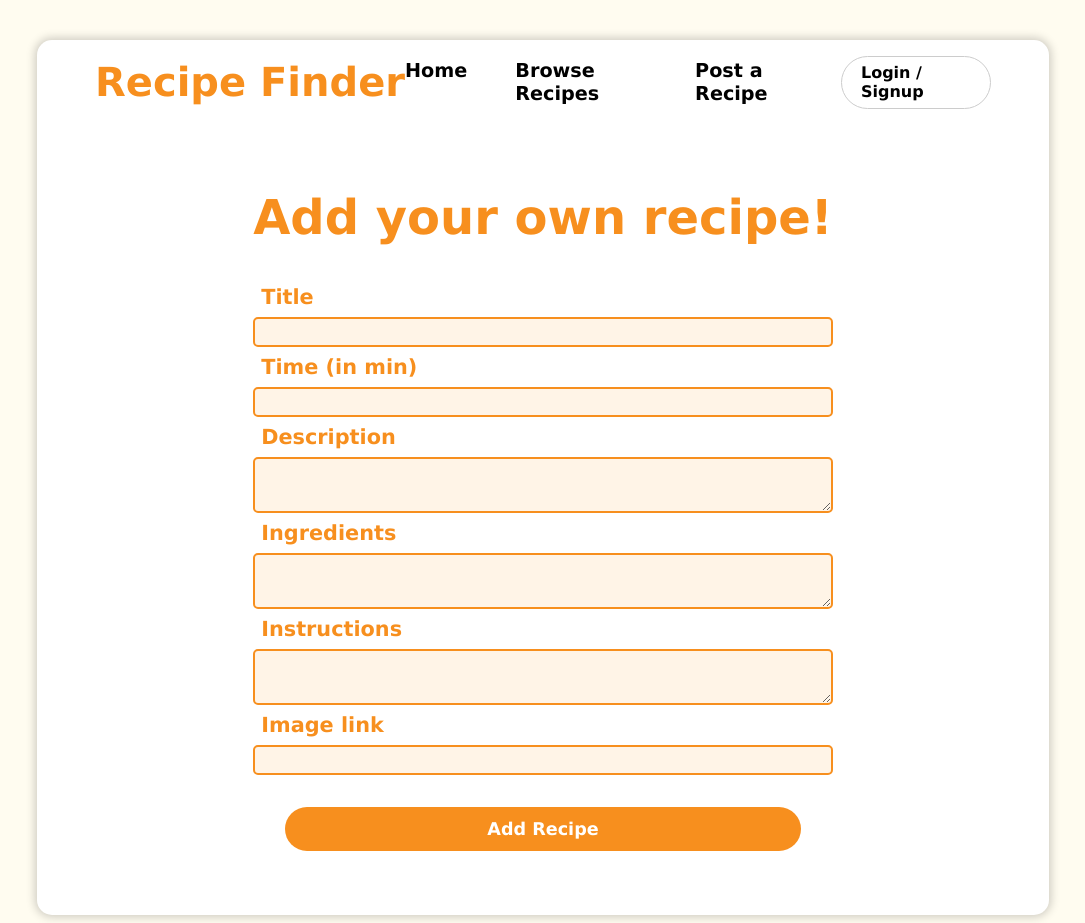
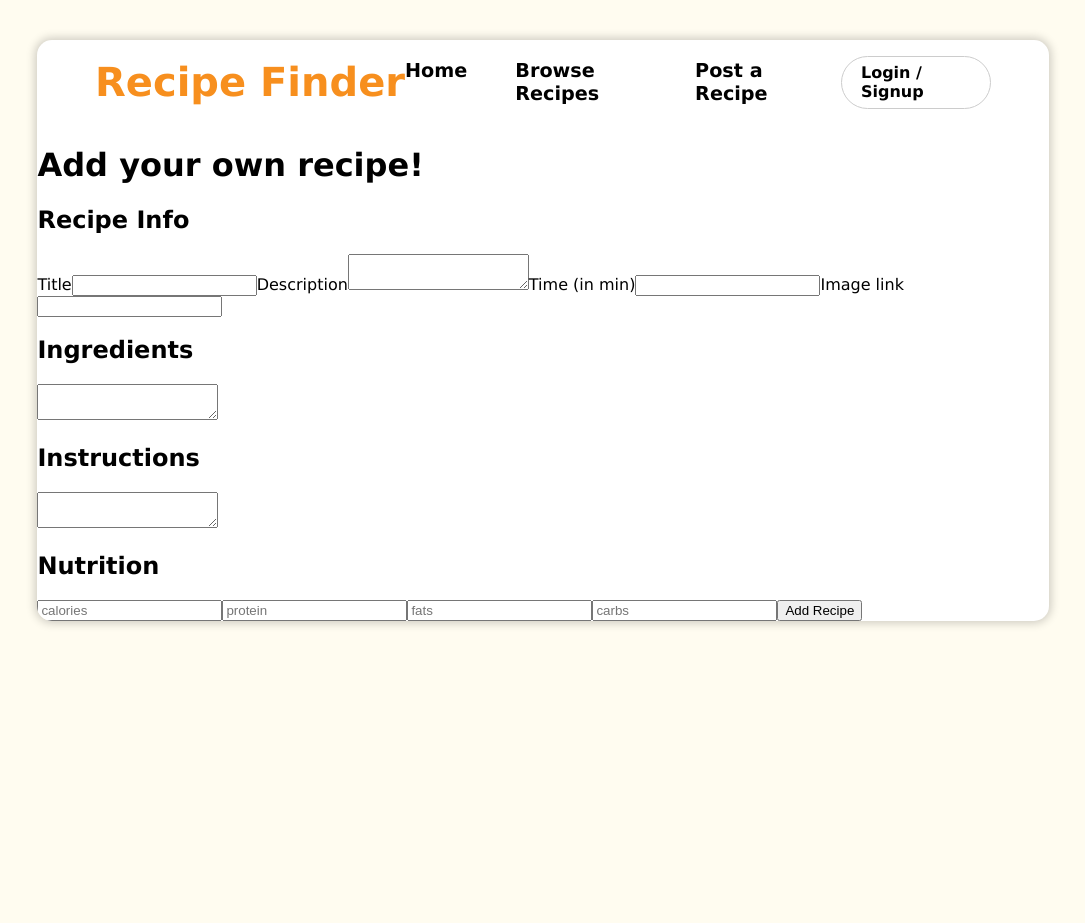
Before and after one commit to ChaseTeague1/recipefinder, a React (Create React App) app: page /post in a window 1280 px wide. Shown: the whole page, without its empty margins (97-1182 px from the left). After the commit the page ends 800 px from the top, so only its background shows below. Built offline with nearby package versions, Linux system fonts and the light colour scheme; no server answers.

Commit message:
deleted the styling for the PostRecipe page, restarting from scratch with a better idea in mind

```diff
--- a/src/App.js
+++ b/src/App.js
@@ -21,7 +21,7 @@ function App() {
     <div className="app-container">
       <Navbar />
       <Routes>
-        <Route path="/" element={<Home />} />
+        <Route path="/" element={<Home recipes={recipes}/>} />
         <Route path="/browse" element={<BrowseRecipe recipes={recipes}/>} />
         <Route path="/post" element={<PostRecipe />} />
         <Route path="/login" element={<LoginSignup />} />
--- a/src/index.css
+++ b/src/index.css
@@ -147,6 +147,11 @@ body {
   padding-bottom: 10px;
 }
 
+.featured-recipes{
+  display: flex;
+  justify-content: center;
+}
+
 /* SearchBar inside Home */
 .search-name {
   background-color: #f78f1e;
@@ -237,61 +242,3 @@ body {
 
 
 /*Post recipe styling */
-.post-recipe-container{
-  display: grid;
-  justify-content: center;
-  margin: 2rem;
-  text-align: left;
-}
-
-.post-recipe-container h1{
-  color: #f78f1e;
-  font-weight: 900;
-  font-size: 3rem;
-}
-
-.post-recipe-container button{
-  background-color: #f78f1e;
-  border-radius: 50px;
-  color: white;
-  padding: 12px 28px;
-  font-size: 1.1rem;
-  font-weight: 800;
-  border: none;
-  display: inline-block;
-  text-align: center;
-  margin: 2rem;
-  transition: all 0.2s ease;
-}
-
-.post-recipe-container button:hover{
-  cursor: pointer;
-  transform: scale(1.05);
-  background-color: #e07b15;
-}
-
-.post-recipe-container label{
-  color:#f78f1e;
-  font-weight: 900;
-  font-size: 1.3rem;
-  margin: .5rem;
-  text-align: left;
-}
-
-.post-recipe-container input{
-  border-radius: 5px;
-  height: 3vh;
-  border: solid #f78f1e 2px;
-  background-color: #fff4e7;
-}
-
-.post-recipe-container textarea{
-  border-radius: 5px;
-  height: 6vh;
-  border: solid #f78f1e 2px;
-  background-color: #fff4e7;
-}
-
-button {
-  all: unset;
-}
--- a/src/pages/Home.js
+++ b/src/pages/Home.js
@@ -1,7 +1,9 @@
 import React, {useState, useEffect} from "react";
 import SearchBar from "../components/SearchBar";
+import RecipeCard from "../components/RecipeCard";
 
-function Home(){
+function Home({recipes}){
+    const featuredRecipes = recipes.slice(0, 5);
 
     return (
         <div className="home-container">
@@ -12,6 +14,13 @@ function Home(){
             </div>
             <div className="home-body">
                 <h1>Featured recipes</h1>
+                <div className="featured-recipes">
+                {
+                    featuredRecipes.map(recipe => (
+                        <RecipeCard recipe={recipe}/>
+                    ))
+                }
+                </div>
             </div>
         </div>
     )
--- a/src/pages/PostRecipe.js
+++ b/src/pages/PostRecipe.js
@@ -8,18 +8,27 @@ function PostRecipe(){
     return (
         <form className="post-recipe-container">
             <h1>Add your own recipe!</h1>
+            <h2>Recipe Info</h2>
             <label>Title</label>
-            <input />
-            <label>Time (in min)</label>
             <input />
             <label>Description</label>
             <textarea />
-            <label>Ingredients</label>
-            <textarea />
-            <label>Instructions</label>
-            <textarea />
+            <label>Time (in min)</label>
+            <input />
             <label>Image link</label>
             <input />
+
+            <h2>Ingredients</h2>
+            <textarea />
+            <h2>Instructions</h2>
+            <textarea />
+
+            <h2>Nutrition</h2>
+            <input placeholder="calories"/>
+            <input placeholder="protein"/>
+            <input placeholder="fats"/>
+            <input placeholder="carbs"/>
+
             <button>Add Recipe</button>
         </form>
     )
```
